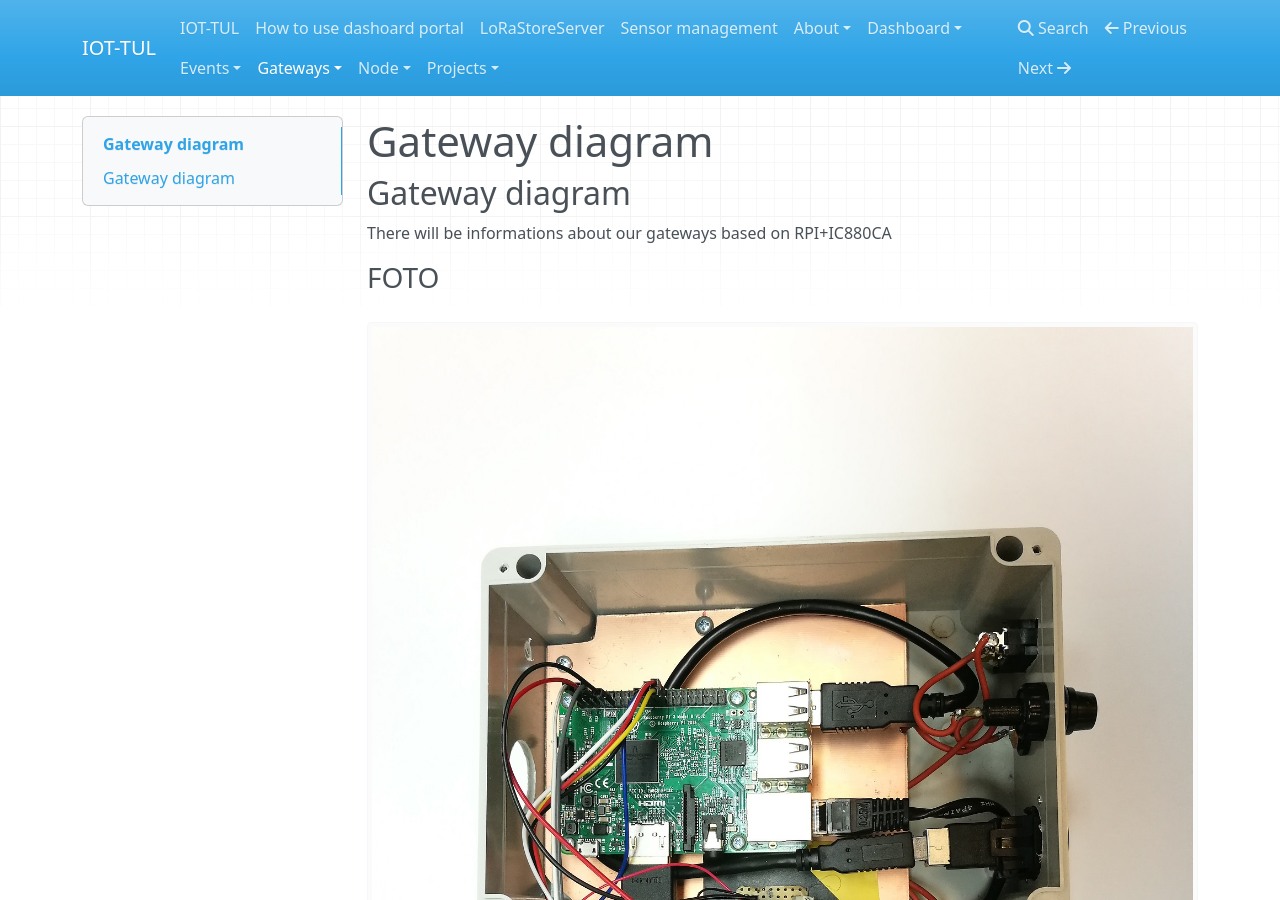
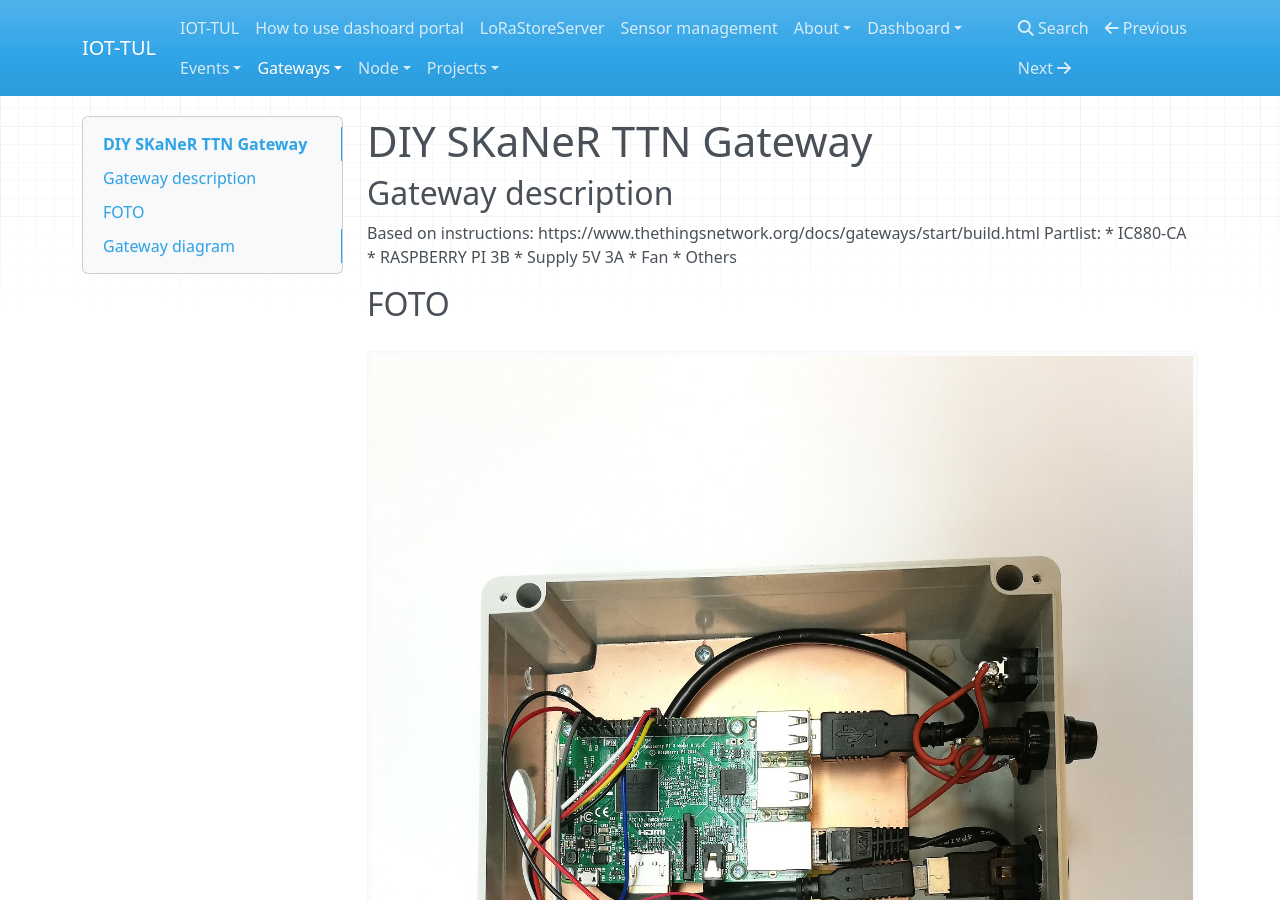
Before and after one commit to sosnus/iot-tul, an MkDocs documentation site: the page built from docs/Gateways/description.md, in a window 1280 px wide and 900 px high. Built offline with MkDocs 1.6.1, drawn with Linux system fonts in a browser that asks for light colours; nearby versions of some CDN libraries.

Commit message:
Update description.md

```diff
--- a/docs/Gateways/description.md
+++ b/docs/Gateways/description.md
@@ -1,7 +1,14 @@
-# Gateway diagram <Name>
-## Gateway diagram
-There will be informations about our gateways based on RPI+IC880CA
-### FOTO
+# DIY SKaNeR TTN Gateway<Name>
+## Gateway description
+Based on instructions: https://www.thethingsnetwork.org/docs/gateways/start/build.html
+Partlist:
+  * IC880-CA
+  * RASPBERRY PI 3B
+  * Supply 5V 3A
+  * Fan
+  * Others
+## FOTO
 ![alt text](./img/gw-1.jpg "Table")
 ![alt text](./img/gw-2.jpg "Table")
+## Gateway diagram
 ![alt text](./img/gw-description.jpg "Table")
```
